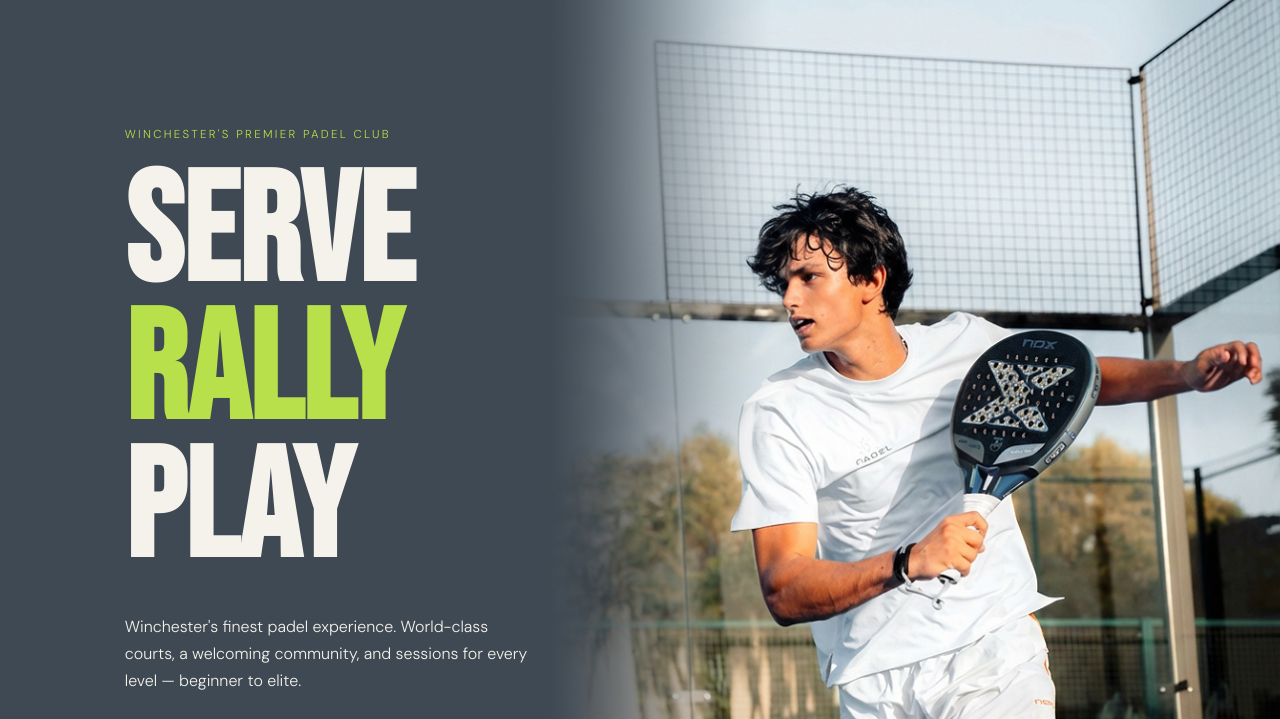
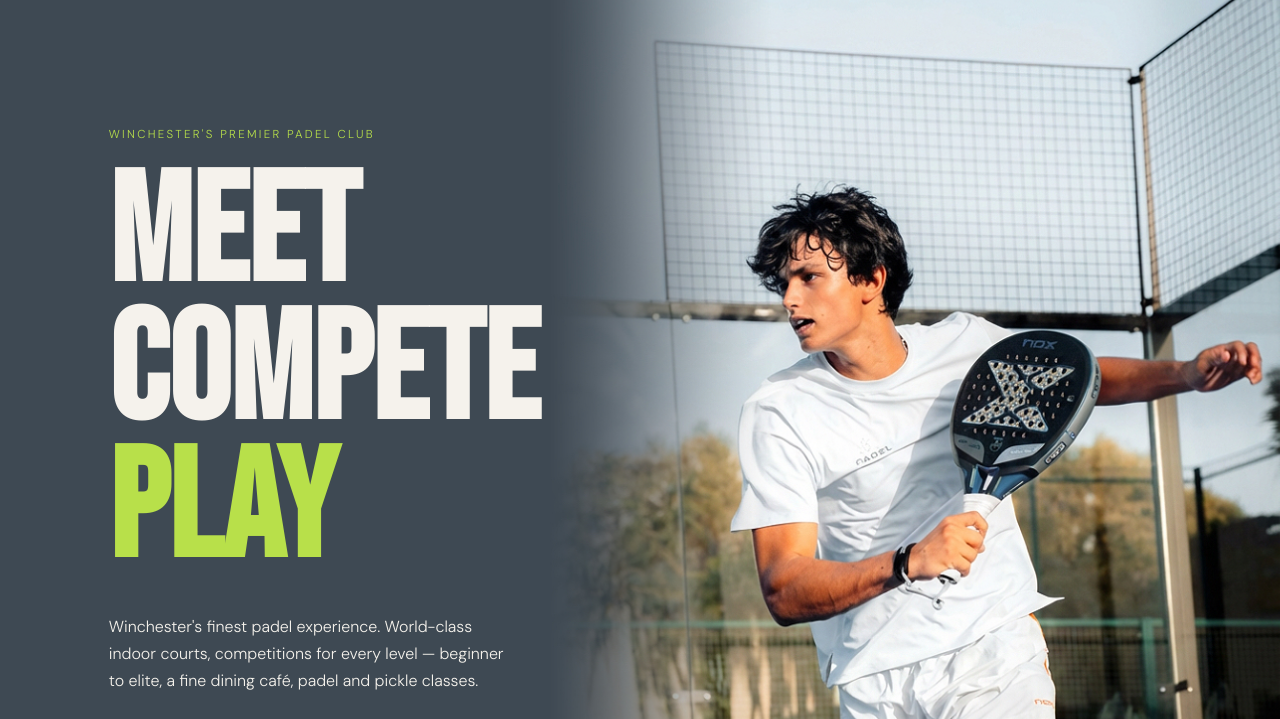
Before and after one commit to mattrusselluk/play, a plain HTML site: page index.html in a window 1280 px wide. Shown: the part 81-800 px from the top of the page. Drawn offline with Linux system fonts and the light colour scheme; a web font is replaced by a local one.

Commit message:
Update index.html

```diff
--- a/index.html
+++ b/index.html
@@ -6,6 +6,7 @@
   <title>Play — Padel Club Winchester</title>
   <link href="https://fonts.googleapis.com/css2?family=Bebas+Neue&family=DM+Sans:ital,wght@0,300;0,400;0,500;1,300&display=swap" rel="stylesheet" />
   <link href="https://fonts.googleapis.com/css2?family=Playfair+Display:ital,wght@0,400..900;1,400..900&display=swap" rel="stylesheet">
+  <link href="https://fonts.googleapis.com/css2?family=Hanken+Grotesk:ital,wght@0,100..900;1,100..900&display=swap" rel="stylesheet">
   <meta property="og:title" content="Play Padel Winchester" />
   <meta property="og:description" content="A luxury indoor facility with 3 padel and 3 pickle courts" />
   <meta property="og:image" content="https://playpadelclub.vercel.app/images/og.jpg" />
@@ -135,7 +136,7 @@
       display: flex;
       flex-direction: column;
       justify-content: flex-end;
-      padding: 7rem 3rem 5rem;
+      padding: 7rem 2rem 5rem;
       position: relative;
       z-index: 2;
     }
@@ -896,8 +897,8 @@
   <!--<div class="hero-bg-text">PLAY</div>-->
   <div class="hero-left">
     <p class="hero-tag">Winchester's Premier Padel Club</p>
-    <h1 class="hero-headline">Serve<br><span>Rally</span><br>Play</h1>
-    <p class="hero-sub">Winchester's finest padel experience. World-class courts, a welcoming community, and sessions for every level — beginner to elite.</p>
+    <h1 class="hero-headline">Meet<br>Compete<br><span>Play</span></h1>
+    <p class="hero-sub">Winchester's finest padel experience. World-class indoor courts, competitions for every level — beginner to elite, a fine dining café, padel and pickle classes.</p>
     <div class="hero-cta">
       <a href="#contact" class="btn btn-primary">Book a Court</a>
       <a href="#membership" class="btn btn-outline">Memberships</a>
```
